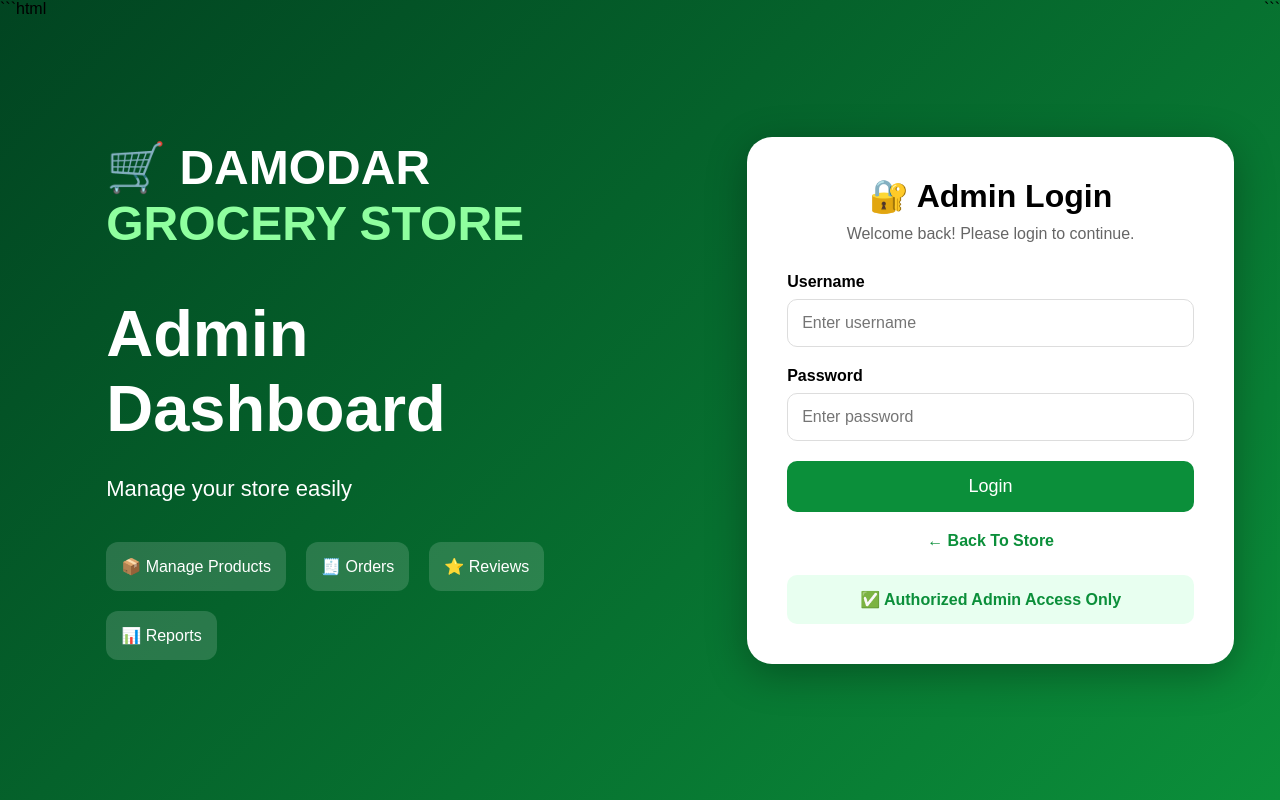
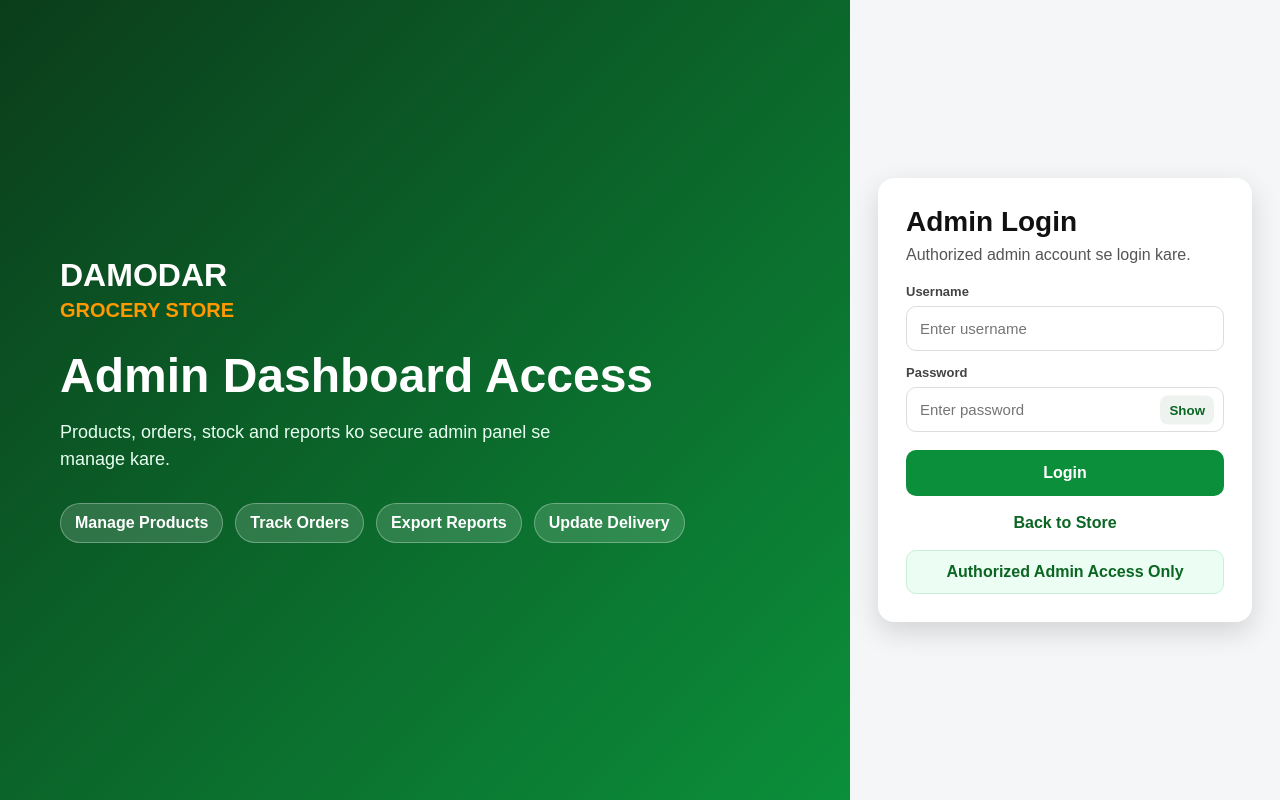
Before and after one commit to damodargila/damodar-grocery-store, a Flask app: page /admin_login in a window 1280 px wide. Run offline with Flask 3, Linux system fonts and the light colour scheme; some libraries are stand-ins or nearby versions.

Commit message:
Improve admin access and role based navigation

````diff
--- a/app.py
+++ b/app.py
@@ -535,6 +535,10 @@ def send_email_async(to_email, subject, body):
     thread.start()
 
 
+def is_admin():
+    return session.get("admin") is True
+
+
 @app.route("/")
 def home():
     search = request.args.get("search", "")
@@ -796,9 +800,10 @@ def my_orders():
 def admin_login():
     if request.method == "POST":
         if request.form["username"] == ADMIN_USERNAME and request.form["password"] == ADMIN_PASSWORD:
+            session.clear()
             session["admin"] = True
             return redirect("/orders")
-        return "Wrong admin username or password"
+        return render_template("login.html", error="Admin username ya password galat hai.")
 
     return render_template("login.html")
 
@@ -865,6 +870,7 @@ def customer_login():
 
             # Supports old plain-text passwords and upgrades them after login.
             if check_password_hash(stored_password, password) or stored_password == password:
+                session.pop("admin", None)
                 session["user"] = email
 
                 if stored_password == password:
@@ -1283,7 +1289,7 @@ def invoice(order_id):
 
 @app.route("/orders")
 def orders():
-    if "admin" not in session:
+    if not is_admin():
         return redirect("/admin_login")
 
     conn = get_db()
@@ -1318,7 +1324,7 @@ def orders():
 
 @app.route("/update_status/<int:order_id>/<status>")
 def update_status(order_id, status):
-    if "admin" not in session:
+    if not is_admin():
         return redirect("/admin_login")
 
     allowed_status = ["Pending", "Packed", "Shipped", "Delivered", "Cancelled"]
@@ -1382,7 +1388,7 @@ def cancel_order(order_id):
 
 @app.route("/export_orders")
 def export_orders():
-    if "admin" not in session:
+    if not is_admin():
         return redirect("/admin_login")
 
     conn = get_db()
@@ -1425,7 +1431,7 @@ def export_orders():
 
 @app.route("/add_product", methods=["GET", "POST"])
 def add_product():
-    if "admin" not in session:
+    if not is_admin():
         return redirect("/admin_login")
 
     ensure_product_columns()
@@ -1486,7 +1492,7 @@ def add_product():
 
 @app.route("/edit_product/<int:product_id>", methods=["GET", "POST"])
 def edit_product(product_id):
-    if "admin" not in session:
+    if not is_admin():
         return redirect("/admin_login")
 
     ensure_product_columns()
@@ -1578,7 +1584,7 @@ def edit_product(product_id):
 
 @app.route("/delete_product/<int:product_id>")
 def delete_product(product_id):
-    if "admin" not in session:
+    if not is_admin():
         return redirect("/admin_login")
 
     conn = get_db()
--- a/templates/login.html
+++ b/templates/login.html
@@ -1,225 +1,97 @@
-```html
 <!DOCTYPE html>
-<html lang="en">
+<html>
 <head>
-<meta charset="UTF-8">
+<title>Admin Login - Damodar Grocery</title>
 <meta name="viewport" content="width=device-width, initial-scale=1.0">
-<title>Admin Login</title>
 
 <style>
-
-*{
-    margin:0;
-    padding:0;
-    box-sizing:border-box;
-    font-family:Arial,sans-serif;
+*{box-sizing:border-box;margin:0;padding:0}
+body{font-family:Arial,sans-serif;background:#f4f6f8;color:#111;min-height:100vh}
+.page{min-height:100vh;display:grid;grid-template-columns:1fr 430px}
+.hero{background:linear-gradient(135deg,#0b3d1b,#0b8f3a);color:white;padding:60px;display:flex;flex-direction:column;justify-content:center}
+.brand{font-size:32px;font-weight:bold;margin-bottom:28px}
+.brand span{display:block;color:#ff9900;font-size:20px;margin-top:5px}
+.hero h1{font-size:48px;line-height:1.1;max-width:620px}
+.hero p{font-size:18px;color:#e7fff0;margin-top:16px;max-width:560px;line-height:1.5}
+.features{display:flex;gap:12px;flex-wrap:wrap;margin-top:30px}
+.feature{background:rgba(255,255,255,.15);border:1px solid rgba(255,255,255,.3);border-radius:999px;padding:10px 14px;font-weight:bold}
+.panel{display:flex;align-items:center;justify-content:center;padding:28px}
+.card{width:100%;background:white;border-radius:16px;padding:28px;box-shadow:0 10px 28px rgba(0,0,0,.14)}
+.card h2{font-size:28px;margin-bottom:8px}
+.card p{color:#555;margin-bottom:20px}
+.error{background:#fff1f1;color:#d60000;border:1px solid #ffc7c7;border-radius:10px;padding:11px;margin-bottom:14px;font-weight:bold}
+label{display:block;font-size:13px;font-weight:bold;color:#444;margin-bottom:7px}
+.field{margin-bottom:14px}
+input{width:100%;border:1px solid #ddd;border-radius:10px;padding:13px;font-size:15px}
+input:focus{outline:none;border-color:#0b6623;box-shadow:0 0 0 3px rgba(11,102,35,.12)}
+.password-row{position:relative}
+.toggle{position:absolute;right:10px;top:50%;transform:translateY(-50%);border:none;background:#eef3f0;color:#0b6623;border-radius:8px;padding:7px 9px;font-weight:bold;cursor:pointer}
+.submit{width:100%;background:#0b8f3a;color:white;border:none;border-radius:10px;padding:14px;font-weight:bold;font-size:16px;cursor:pointer;margin-top:4px}
+.submit:hover{background:#0b6623}
+.back{display:block;text-align:center;margin-top:18px;color:#0b6623;text-decoration:none;font-weight:bold}
+.secure{margin-top:18px;background:#ecfdf3;color:#0b6623;border:1px solid #c8f0d5;border-radius:10px;padding:12px;text-align:center;font-weight:bold}
+@media(max-width:850px){
+.page{grid-template-columns:1fr}
+.hero{padding:34px 22px}
+.hero h1{font-size:34px}
+.panel{padding:20px}
 }
-
-body{
-    min-height:100vh;
-    display:flex;
-    background:linear-gradient(135deg,#014421,#0b8f3a);
-}
-
-.left{
-    width:55%;
-    color:white;
-    padding:60px;
-    display:flex;
-    flex-direction:column;
-    justify-content:center;
-}
-
-.logo{
-    font-size:48px;
-    font-weight:bold;
-    margin-bottom:15px;
-}
-
-.store{
-    color:#8fff9f;
-}
-
-.heading{
-    font-size:65px;
-    font-weight:bold;
-    margin:30px 0;
-}
-
-.subtitle{
-    font-size:22px;
-    margin-bottom:40px;
-}
-
-.features{
-    display:flex;
-    gap:20px;
-    flex-wrap:wrap;
-}
-
-.feature{
-    background:rgba(255,255,255,0.15);
-    padding:15px;
-    border-radius:12px;
-}
-
-.right{
-    width:45%;
-    display:flex;
-    justify-content:center;
-    align-items:center;
-    padding:30px;
-}
-
-.login-box{
-    width:100%;
-    max-width:520px;
-    background:white;
-    padding:40px;
-    border-radius:25px;
-    box-shadow:0 10px 40px rgba(0,0,0,0.3);
-}
-
-.login-box h1{
-    text-align:center;
-    margin-bottom:10px;
-}
-
-.login-box p{
-    text-align:center;
-    color:#666;
-    margin-bottom:30px;
-}
-
-label{
-    font-weight:bold;
-}
-
-input{
-    width:100%;
-    padding:14px;
-    border:1px solid #ddd;
-    border-radius:10px;
-    margin-top:8px;
-    margin-bottom:20px;
-    font-size:16px;
-}
-
-button{
-    width:100%;
-    padding:15px;
-    border:none;
-    border-radius:10px;
-    background:#0b8f3a;
-    color:white;
-    font-size:18px;
-    cursor:pointer;
-}
-
-button:hover{
-    background:#06722e;
-}
-
-.back{
-    display:block;
-    text-align:center;
-    margin-top:20px;
-    text-decoration:none;
-    color:#0b8f3a;
-    font-weight:bold;
-}
-
-.security{
-    margin-top:25px;
-    background:#e8fff0;
-    border-radius:10px;
-    padding:15px;
-    text-align:center;
-    color:#0b8f3a;
-    font-weight:bold;
-}
-
-@media(max-width:900px){
-
-body{
-    flex-direction:column;
-}
-
-.left,
-.right{
-    width:100%;
-}
-
-.heading{
-    font-size:42px;
-}
-
-}
-
 </style>
 </head>
 
 <body>
+<main class="page">
+    <section class="hero">
+        <div class="brand">DAMODAR <span>GROCERY STORE</span></div>
+        <h1>Admin Dashboard Access</h1>
+        <p>Products, orders, stock and reports ko secure admin panel se manage kare.</p>
+        <div class="features">
+            <span class="feature">Manage Products</span>
+            <span class="feature">Track Orders</span>
+            <span class="feature">Export Reports</span>
+            <span class="feature">Update Delivery</span>
+        </div>
+    </section>
 
-<div class="left">
+    <section class="panel">
+        <div class="card">
+            <h2>Admin Login</h2>
+            <p>Authorized admin account se login kare.</p>
 
-<div class="logo">
-🛒 DAMODAR
-<span class="store">GROCERY STORE</span>
-</div>
+            {% if error %}
+            <div class="error">{{ error }}</div>
+            {% endif %}
 
-<div class="heading">
-Admin Dashboard
-</div>
+            <form action="/admin_login" method="POST">
+                <div class="field">
+                    <label>Username</label>
+                    <input type="text" name="username" placeholder="Enter username" required>
+                </div>
 
-<div class="subtitle">
-Manage your store easily
-</div>
+                <div class="field">
+                    <label>Password</label>
+                    <div class="password-row">
+                        <input id="password" type="password" name="password" placeholder="Enter password" required>
+                        <button class="toggle" type="button" onclick="togglePassword()">Show</button>
+                    </div>
+                </div>
 
-<div class="features">
+                <button class="submit" type="submit">Login</button>
+            </form>
 
-<div class="feature">📦 Manage Products</div>
+            <a class="back" href="/">Back to Store</a>
+            <div class="secure">Authorized Admin Access Only</div>
+        </div>
+    </section>
+</main>
 
-<div class="feature">🧾 Orders</div>
-
-<div class="feature">⭐ Reviews</div>
-
-<div class="feature">📊 Reports</div>
-
-</div>
-
-</div>
-
-<div class="right">
-
-<div class="login-box">
-
-<h1>🔐 Admin Login</h1>
-
-<p>Welcome back! Please login to continue.</p>
-
-<form action="/admin_login" method="POST">
-
-<label>Username</label>
-<input type="text" name="username" placeholder="Enter username" required>
-
-<label>Password</label>
-<input type="password" name="password" placeholder="Enter password" required>
-
-<button type="submit">Login</button>
-
-</form>
-
-<a href="/" class="back">← Back To Store</a>
-
-<div class="security">
-✅ Authorized Admin Access Only
-</div>
-
-</div>
-
-</div>
-
+<script>
+function togglePassword(){
+    const input = document.getElementById('password');
+    const button = document.querySelector('.toggle');
+    input.type = input.type === 'password' ? 'text' : 'password';
+    button.textContent = input.type === 'password' ? 'Show' : 'Hide';
+}
+</script>
 </body>
 </html>
-```
--- a/templates/product_details.html
+++ b/templates/product_details.html
@@ -233,7 +233,7 @@ color:#111;background:#fafafa;transition:.2s;overflow:hidden;
                 Fresh and trusted product from Damodar Grocery Store.
             </div>
 
-            {% if (product[5] | int) > 0 %}
+            {% if (product[5] | int) > 0 and not session.get('admin') %}
             <div class="qty-row">
                 <span class="qty-label">Quantity</span>
                 <div class="qty-control">
````
Also changed, not shown: templates/index.html (+23 -13 lines).
